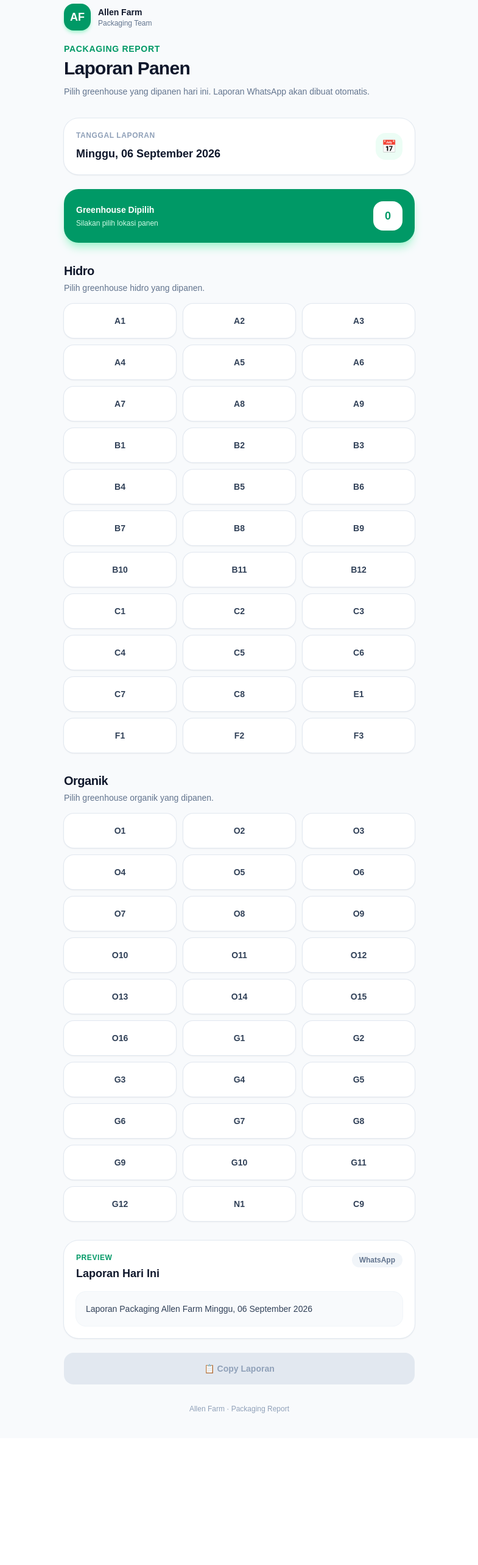
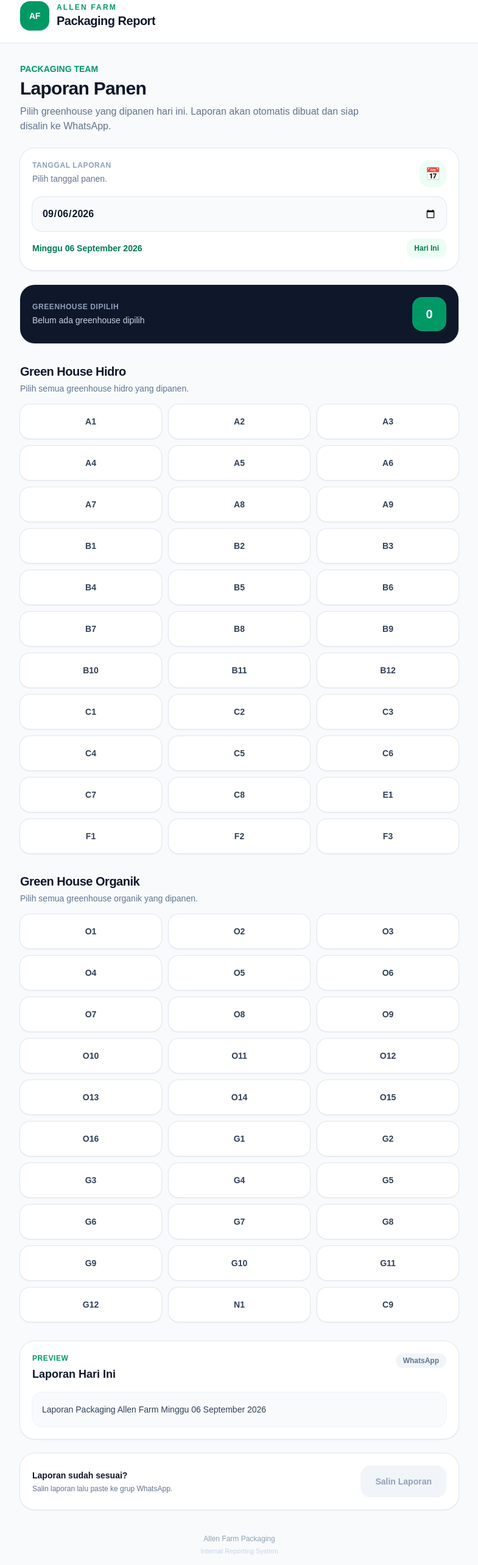
Before and after one commit to fidataufiq/allen-farm-packaging, a Next.js app: page / in a window 1280 px wide. Shown: the part 18-2584 px from the top of the page at 61% size, without its empty margins (247-1032 px from the left). Before the commit the page ends 2376 px from the top, so only its background shows below. Built offline with nearby package versions, Linux system fonts and the light colour scheme.

Commit message:
Add report date selection

```diff
--- a/app/layout.tsx
+++ b/app/layout.tsx
@@ -13,16 +13,13 @@ const geistMono = Geist_Mono({
 });
 
 export const metadata: Metadata = {
-  title: "Create Next App",
-  description: "Generated by create next app",
+  title: "Allen Farm — Packaging Report",
+  description: "Aplikasi laporan panen untuk tim packaging Allen Farm.",
 };
 
 export default function RootLayout({ children }: LayoutProps<"/">) {
   return (
-    <html
-      lang="en"
-      className={`${geistSans.variable} ${geistMono.variable} h-full antialiased`}
-    >
+    <html lang="en" className={`${geistSans.variable} ${geistMono.variable} h-full antialiased`}>
       <body className="min-h-full flex flex-col">{children}</body>
     </html>
   );
--- a/app/page.tsx
+++ b/app/page.tsx
@@ -1,29 +1,59 @@
 "use client";
 
 import { useState } from "react";
-import { hydroGreenhouses, organicGreenhouses } from "@/data/greenhouses";
+import {
+  hydroGreenhouses,
+  organicGreenhouses,
+} from "@/data/greenhouses";
 import GreenhouseSection from "@/components/GreenhouseSection";
 import ReportPreview from "@/components/ReportPreview";
+
+function getLocalDateString() {
+  const date = new Date();
+
+  const year = date.getFullYear();
+  const month = String(date.getMonth() + 1).padStart(2, "0");
+  const day = String(date.getDate()).padStart(2, "0");
+
+  return `${year}-${month}-${day}`;
+}
 
 export default function Home() {
   const [selectedHydro, setSelectedHydro] = useState<string[]>([]);
   const [selectedOrganic, setSelectedOrganic] = useState<string[]>([]);
+  const [selectedDate, setSelectedDate] = useState(
+    getLocalDateString()
+  );
   const [copied, setCopied] = useState(false);
 
-  const today = new Date();
+  const totalSelected =
+    selectedHydro.length + selectedOrganic.length;
 
   const formattedDate = new Intl.DateTimeFormat("id-ID", {
     weekday: "long",
     day: "2-digit",
     month: "long",
     year: "numeric",
-  }).format(today);
+  })
+    .format(new Date(`${selectedDate}T00:00:00`))
+    .replace(",", "");
 
-  function toggleItem(greenhouse: string, type: "hydro" | "organic") {
+  function toggleItem(
+    greenhouse: string,
+    type: "hydro" | "organic"
+  ) {
     if (type === "hydro") {
-      setSelectedHydro((current) => (current.includes(greenhouse) ? current.filter((item) => item !== greenhouse) : [...current, greenhouse]));
+      setSelectedHydro((current) =>
+        current.includes(greenhouse)
+          ? current.filter((item) => item !== greenhouse)
+          : [...current, greenhouse]
+      );
     } else {
-      setSelectedOrganic((current) => (current.includes(greenhouse) ? current.filter((item) => item !== greenhouse) : [...current, greenhouse]));
+      setSelectedOrganic((current) =>
+        current.includes(greenhouse)
+          ? current.filter((item) => item !== greenhouse)
+          : [...current, greenhouse]
+      );
     }
 
     setCopied(false);
@@ -35,15 +65,22 @@ export default function Home() {
     setCopied(false);
   }
 
-  const totalSelected = selectedHydro.length + selectedOrganic.length;
-
-  const report = [`Laporan Packaging Allen Farm ${formattedDate}`, selectedHydro.length > 0 ? `Panen Hidro ${selectedHydro.join(", ")}` : "", selectedOrganic.length > 0 ? `Panen Organik ${selectedOrganic.join(", ")}` : ""]
+  const report = [
+    `Laporan Packaging Allen Farm ${formattedDate}`,
+    selectedHydro.length > 0
+      ? `Panen Hidro ${selectedHydro.join(", ")}`
+      : "",
+    selectedOrganic.length > 0
+      ? `Panen Organik ${selectedOrganic.join(", ")}`
+      : "",
+  ]
     .filter(Boolean)
     .join("\n");
 
   async function copyReport() {
     if (!report) return;
 
+    try {
       await navigator.clipboard.writeText(report);
 
       setCopied(true);
@@ -51,88 +88,269 @@ export default function Home() {
       setTimeout(() => {
         setCopied(false);
       }, 2000);
+    } catch {
+      alert("Laporan gagal disalin. Silakan coba lagi.");
+    }
   }
 
   return (
-    <main className="min-h-screen bg-slate-50 px-4 py-6 sm:px-6">
-      <div className="mx-auto max-w-xl">
-        {/* Header */}
-        <header className="mb-8">
-          <div className="mb-5 flex items-center justify-between">
-            <div className="flex items-center gap-3">
-              <div className="flex h-11 w-11 items-center justify-center rounded-2xl bg-emerald-600 text-lg font-black text-white shadow-md shadow-emerald-200">AF</div>
+    <main className="min-h-screen bg-slate-50 pb-32 text-slate-900">
+      {/* HEADER */}
+      <header className="border-b border-slate-200 bg-white">
+        <div className="mx-auto max-w-3xl px-4 py-5 sm:px-6">
+          <div className="flex items-center justify-between gap-4">
+            <div className="flex min-w-0 items-center gap-3">
+              <div className="flex h-12 w-12 shrink-0 items-center justify-center rounded-2xl bg-emerald-600 text-sm font-black tracking-tight text-white shadow-sm">
+                AF
+              </div>
 
-              <div>
-                <p className="text-sm font-bold text-slate-900">Allen Farm</p>
+              <div className="min-w-0">
+                <p className="text-xs font-bold uppercase tracking-[0.18em] text-emerald-600">
+                  Allen Farm
+                </p>
 
-                <p className="text-xs text-slate-500">Packaging Team</p>
+                <h1 className="truncate text-lg font-black tracking-tight text-slate-900 sm:text-xl">
+                  Packaging Report
+                </h1>
               </div>
             </div>
 
             {totalSelected > 0 && (
-              <button type="button" onClick={clearAll} className="rounded-xl px-3 py-2 text-xs font-semibold text-slate-500 transition hover:bg-white hover:text-red-500">
+              <button
+                type="button"
+                onClick={clearAll}
+                className="shrink-0 rounded-xl bg-red-50 px-3 py-2.5 text-xs font-bold text-red-600 transition active:scale-95 hover:bg-red-100"
+              >
                 Hapus Semua
               </button>
             )}
           </div>
-
-          <div>
-            <p className="mb-1 text-sm font-bold uppercase tracking-wider text-emerald-600">Packaging Report</p>
-
-            <h1 className="text-3xl font-black tracking-tight text-slate-900">Laporan Panen</h1>
-
-            <p className="mt-2 text-sm leading-6 text-slate-500">Pilih greenhouse yang dipanen hari ini. Laporan WhatsApp akan dibuat otomatis.</p>
         </div>
       </header>
 
-        {/* Date */}
+      {/* CONTENT */}
+      <div className="mx-auto max-w-3xl px-4 py-6 sm:px-6 sm:py-8">
+        {/* INTRO */}
+        <section className="mb-6">
+          <p className="text-sm font-bold text-emerald-600">
+            PACKAGING TEAM
+          </p>
+
+          <h2 className="mt-1 text-2xl font-black tracking-tight text-slate-900 sm:text-3xl">
+            Laporan Panen
+          </h2>
+
+          <p className="mt-2 max-w-xl text-sm leading-6 text-slate-500 sm:text-base">
+            Pilih greenhouse yang dipanen hari ini.
+            Laporan akan otomatis dibuat dan siap
+            disalin ke WhatsApp.
+          </p>
+        </section>
+
+        {/* DATE */}
         <section className="mb-6 rounded-3xl bg-white p-5 shadow-sm ring-1 ring-slate-200">
-          <div className="flex items-center justify-between gap-4">
+          <div className="mb-4 flex items-start justify-between gap-4">
             <div>
-              <p className="text-xs font-bold uppercase tracking-wider text-slate-400">Tanggal Laporan</p>
+              <p className="text-xs font-bold uppercase tracking-wider text-slate-400">
+                Tanggal Laporan
+              </p>
 
-              <p className="mt-2 text-lg font-bold capitalize text-slate-900">{formattedDate}</p>
+              <p className="mt-1 text-sm leading-5 text-slate-500">
+                Pilih tanggal panen.
+              </p>
             </div>
 
-            <div className="flex h-11 w-11 shrink-0 items-center justify-center rounded-2xl bg-emerald-50 text-xl">📅</div>
+            <div className="flex h-11 w-11 shrink-0 items-center justify-center rounded-2xl bg-emerald-50 text-xl">
+              📅
+            </div>
+          </div>
+
+          <input
+            type="date"
+            value={selectedDate}
+            onChange={(event) => {
+              setSelectedDate(event.target.value);
+              setCopied(false);
+            }}
+            className="w-full rounded-2xl border-0 bg-slate-50 px-4 py-4 text-base font-bold text-slate-900 outline-none ring-1 ring-slate-200 transition focus:ring-2 focus:ring-emerald-500"
+          />
+
+          <div className="mt-3 flex items-center justify-between gap-3">
+            <p className="text-sm font-bold capitalize text-emerald-700">
+              {formattedDate}
+            </p>
+
+            <button
+              type="button"
+              onClick={() => {
+                setSelectedDate(getLocalDateString());
+                setCopied(false);
+              }}
+              className="shrink-0 rounded-xl bg-emerald-50 px-3 py-2 text-xs font-bold text-emerald-700 transition active:scale-95 hover:bg-emerald-100"
+            >
+              Hari Ini
+            </button>
           </div>
         </section>
 
-        {/* Selection Summary */}
-        <section className="mb-8 rounded-3xl bg-emerald-600 p-5 text-white shadow-lg shadow-emerald-200">
+        {/* SELECTION SUMMARY */}
+        <section className="mb-8 rounded-3xl bg-slate-900 p-5 text-white shadow-sm">
           <div className="flex items-center justify-between gap-4">
             <div>
-              <p className="text-sm font-bold">Greenhouse Dipilih</p>
+              <p className="text-xs font-bold uppercase tracking-wider text-slate-400">
+                Greenhouse Dipilih
+              </p>
 
-              <p className="mt-1 text-xs text-emerald-100">{totalSelected === 0 ? "Silakan pilih lokasi panen" : `${totalSelected} lokasi siap dilaporkan`}</p>
+              <p className="mt-1 text-sm text-slate-300">
+                {totalSelected === 0
+                  ? "Belum ada greenhouse dipilih"
+                  : "Siap dimasukkan ke laporan"}
+              </p>
             </div>
 
-            <div className="flex h-12 min-w-12 items-center justify-center rounded-2xl bg-white text-lg font-black text-emerald-600">{totalSelected}</div>
+            <div className="flex h-14 min-w-14 items-center justify-center rounded-2xl bg-emerald-600 px-3 text-xl font-black shadow-sm">
+              {totalSelected}
             </div>
+          </div>
+
+          {totalSelected > 0 && (
+            <div className="mt-4 flex flex-wrap gap-2">
+              {selectedHydro.map((greenhouse) => (
+                <span
+                  key={`hydro-${greenhouse}`}
+                  className="rounded-full bg-emerald-500/20 px-3 py-1.5 text-xs font-bold text-emerald-300"
+                >
+                  Hidro {greenhouse}
+                </span>
+              ))}
+
+              {selectedOrganic.map((greenhouse) => (
+                <span
+                  key={`organic-${greenhouse}`}
+                  className="rounded-full bg-amber-500/20 px-3 py-1.5 text-xs font-bold text-amber-300"
+                >
+                  Organik {greenhouse}
+                </span>
+              ))}
+            </div>
+          )}
         </section>
 
-        {/* Hydro */}
-        <GreenhouseSection title="Hidro" description="Pilih greenhouse hidro yang dipanen." greenhouses={hydroGreenhouses} selected={selectedHydro} onToggle={(greenhouse) => toggleItem(greenhouse, "hydro")} />
+        {/* HYDRO */}
+        <GreenhouseSection
+          title="Green House Hidro"
+          description="Pilih semua greenhouse hidro yang dipanen."
+          greenhouses={hydroGreenhouses}
+          selected={selectedHydro}
+          onToggle={(greenhouse) =>
+            toggleItem(greenhouse, "hydro")
+          }
+        />
 
-        {/* Organic */}
-        <GreenhouseSection title="Organik" description="Pilih greenhouse organik yang dipanen." greenhouses={organicGreenhouses} selected={selectedOrganic} onToggle={(greenhouse) => toggleItem(greenhouse, "organic")} />
+        {/* ORGANIC */}
+        <GreenhouseSection
+          title="Green House Organik"
+          description="Pilih semua greenhouse organik yang dipanen."
+          greenhouses={organicGreenhouses}
+          selected={selectedOrganic}
+          onToggle={(greenhouse) =>
+            toggleItem(greenhouse, "organic")
+          }
+        />
 
-        {/* Preview */}
+        {/* PREVIEW */}
+        <div className="mt-2">
           <ReportPreview report={report} />
+        </div>
 
-        {/* Copy */}
+        {/* DESKTOP COPY BUTTON */}
+        <section className="hidden rounded-3xl bg-white p-5 shadow-sm ring-1 ring-slate-200 sm:block">
+          <div className="flex items-center justify-between gap-4">
+            <div>
+              <p className="text-sm font-bold text-slate-900">
+                Laporan sudah sesuai?
+              </p>
+
+              <p className="mt-1 text-xs text-slate-500">
+                Salin laporan lalu paste ke grup WhatsApp.
+              </p>
+            </div>
+
             <button
               type="button"
               onClick={copyReport}
               disabled={totalSelected === 0}
-          className={`mb-8 w-full rounded-2xl px-5 py-4 text-sm font-bold transition-all active:scale-[0.98] ${
-            copied ? "bg-emerald-600 text-white shadow-lg shadow-emerald-200" : totalSelected > 0 ? "bg-slate-900 text-white shadow-lg shadow-slate-200 hover:bg-slate-800" : "cursor-not-allowed bg-slate-200 text-slate-400"
+              className={`rounded-2xl px-6 py-4 text-sm font-black transition active:scale-95 ${
+                copied
+                  ? "bg-emerald-100 text-emerald-700"
+                  : totalSelected > 0
+                    ? "bg-emerald-600 text-white shadow-lg shadow-emerald-200 hover:bg-emerald-700"
+                    : "cursor-not-allowed bg-slate-100 text-slate-400"
               }`}
             >
-          {copied ? "✓ Laporan Berhasil Disalin" : "📋 Copy Laporan"}
+              {copied
+                ? "✓ Laporan Berhasil Disalin"
+                : "Salin Laporan"}
             </button>
+          </div>
+        </section>
 
-        <p className="pb-4 text-center text-xs text-slate-400">Allen Farm · Packaging Report</p>
+        {/* FOOTER */}
+        <footer className="mt-10 pb-4 text-center">
+          <p className="text-xs font-medium text-slate-400">
+            Allen Farm Packaging
+          </p>
+
+          <p className="mt-1 text-[11px] text-slate-300">
+            Internal Reporting System
+          </p>
+        </footer>
+      </div>
+
+      {/* MOBILE STICKY ACTION */}
+      <div className="fixed inset-x-0 bottom-0 z-50 border-t border-slate-200 bg-white/95 px-4 pb-[max(1rem,env(safe-area-inset-bottom))] pt-3 shadow-[0_-8px_30px_rgba(15,23,42,0.08)] backdrop-blur sm:hidden">
+        <div className="mx-auto max-w-3xl">
+          <div className="mb-2 flex items-center justify-between px-1">
+            <div>
+              <p className="text-xs font-bold text-slate-900">
+                {totalSelected === 0
+                  ? "Belum ada pilihan"
+                  : `${totalSelected} greenhouse dipilih`}
+              </p>
+
+              <p className="text-[11px] text-slate-400">
+                {copied
+                  ? "Laporan sudah disalin."
+                  : "Siap dikirim ke WhatsApp."}
+              </p>
+            </div>
+
+            {totalSelected > 0 && (
+              <span className="rounded-full bg-emerald-50 px-2.5 py-1 text-[11px] font-bold text-emerald-700">
+                Siap
+              </span>
+            )}
+          </div>
+
+          <button
+            type="button"
+            onClick={copyReport}
+            disabled={totalSelected === 0}
+            className={`w-full rounded-2xl px-5 py-4 text-base font-black transition active:scale-[0.98] ${
+              copied
+                ? "bg-emerald-100 text-emerald-700"
+                : totalSelected > 0
+                  ? "bg-emerald-600 text-white shadow-lg shadow-emerald-200"
+                  : "cursor-not-allowed bg-slate-200 text-slate-400"
+            }`}
+          >
+            {copied
+              ? "✓ Laporan Berhasil Disalin"
+              : totalSelected > 0
+                ? "Salin Laporan"
+                : "Pilih Greenhouse Terlebih Dahulu"}
+          </button>
+        </div>
       </div>
     </main>
   );
```
Lines whose indentation alone changed are shown as unchanged.
